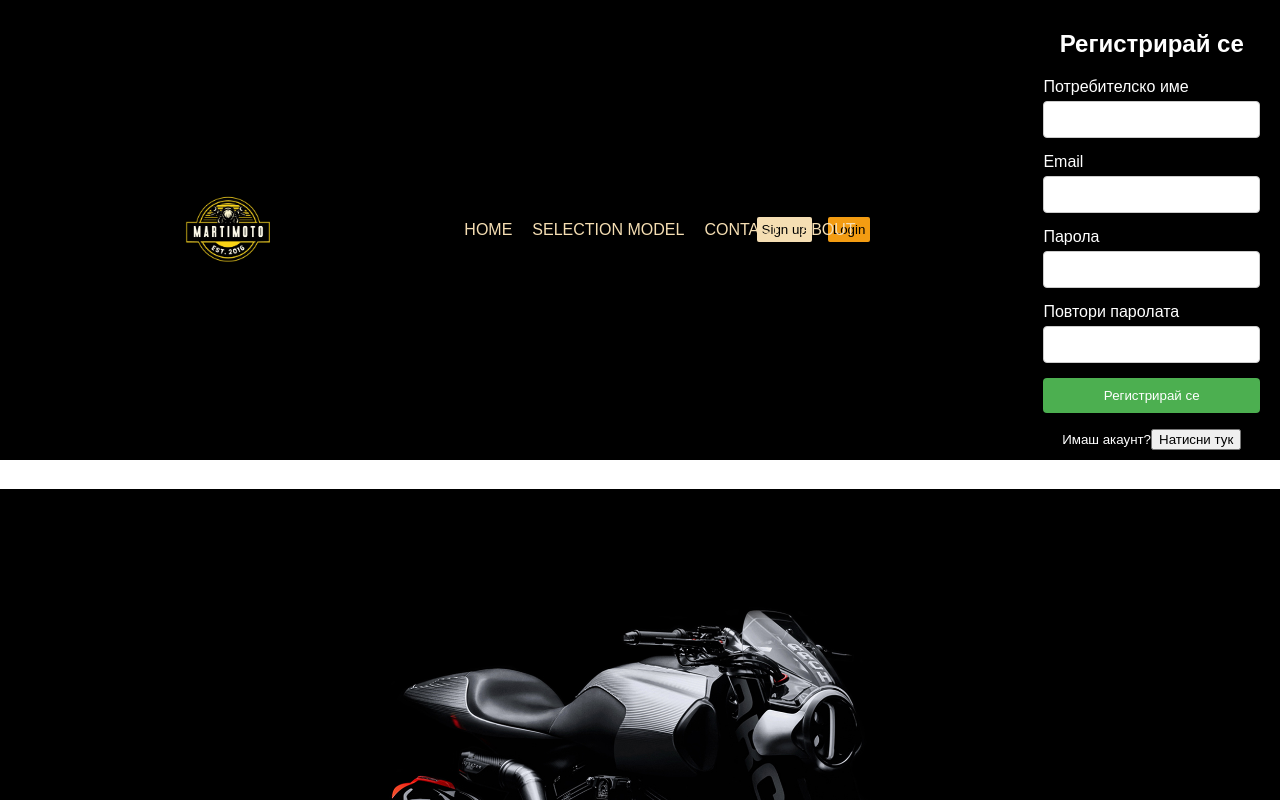
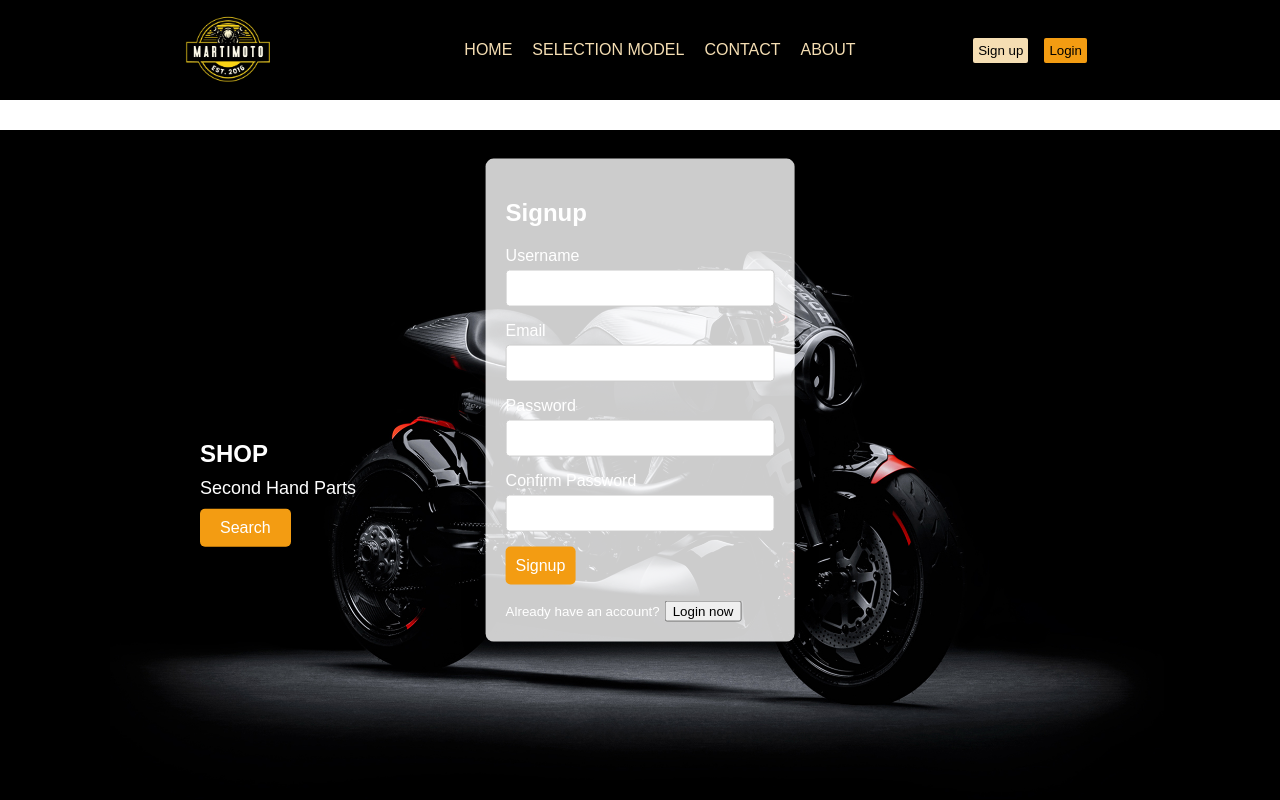
Before and after one commit to dsimplichev/martimoto, a React (Create React App) app: page / in a window 1280 px wide. Both pictures are taken after a click on the button "Sign up". Shown: the top 800 px of the page. Built offline with nearby package versions, Linux system fonts and the light colour scheme.

Commit message:
working on register form

```diff
--- a/src/pages/register/Register.jsx
+++ b/src/pages/register/Register.jsx
@@ -40,26 +40,26 @@ function Register({ onClose }) {
 
     return (
         <div class="form-container">
-            <h2>Регистрирай се</h2>
+            <h2>Signup</h2>
             <form onSubmit={onSubmit}>
-                <label for="username">Потребителско име</label>
+                <label for="username">Username</label>
                 <input type="text" id="username" name="username" onChange={onChange} required />
 
                 <label for="email">Email</label>
                 <input type="email" id="email" name="email" onChange={onChange} required />
 
-                <label for="password">Парола</label>
+                <label for="password">Password</label>
                 <input type="password" id="password" name="password" onChange={onChange} required />
 
-                <label for="confirmPassword">Повтори паролата</label>
+                <label for="confirmPassword">Confirm Password</label>
                 <input type="password" id="confirmPassword" name="confirmPassword" onChange={onChange} required />
 
-                <input type="submit" class="btn__register" value="Регистрирай се" />
+                <input type="submit" class="btn__register" value="Signup" />
             </form>
 
             <div class="have__account">
-                <small>Имаш акаунт?</small>
-                <button onClick={onClose} >Натисни тук</button>
+                <small>Already have an account?</small>
+                <button onClick={onClose} >Login now</button>
             </div>
         </div>
 
--- a/src/pages/register/register.css
+++ b/src/pages/register/register.css
@@ -1,4 +1,5 @@
-form-container {
+
+.form-container {
     position: fixed;
     top: 50%;
     left: 50%;
@@ -10,6 +11,7 @@ form-container {
     z-index: 10;
 }
 
+
 .blur-background {
     position: fixed;
     top: 0;
@@ -20,9 +22,9 @@ form-container {
     z-index: 5;
 }
 
+
 h2 {
     margin-bottom: 20px;
-    text-align: center;
 }
 
 label {
@@ -40,30 +42,35 @@ input[type="password"] {
     border-radius: 4px;
 }
 
-input[type="submit"] {
-    background-color: #4CAF50;
+
+.btn__register {
+    background-color: #f39c12;
     color: white;
+    border: none;
     padding: 10px;
-    border: none;
-    border-radius: 4px;
+    border-radius: 5px;
     cursor: pointer;
-    width: 100%;
+    font-size: 16px;
 }
 
-input[type="submit"]:hover {
-    background-color: #45a049;
+.btn__register:hover {
+    background-color: #e67e22;
 }
 
+
 .have__account {
-    text-align: center;
-    margin-top: 15px;
+    margin-top: 10px;
 }
 
-a {
-    color: #007bff;
+.have__account small {
+    margin-right: 5px;
+}
+
+.have__account a {
+    color: #3498db;
     text-decoration: none;
 }
 
-a:hover {
+.have__account a:hover {
     text-decoration: underline;
 }
```
